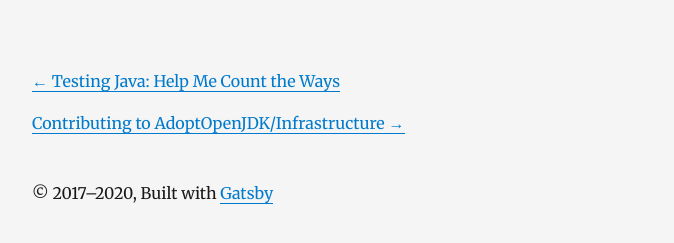
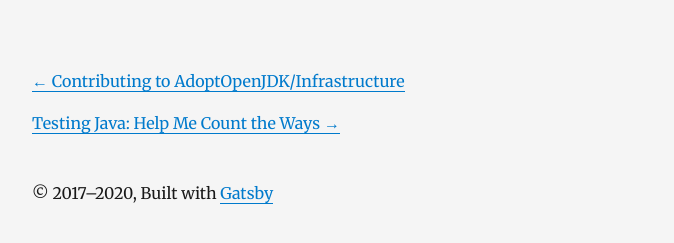
Before and after one commit to adoptium/blog.adoptium.net, a Gatsby site: page /2018/02/adding-third-party-application-tests-adoptopenjdk/ in a window 1280 px wide. Shown: the part 1361-1604 px from the top of the page, without its empty margins (293-967 px from the left). Built offline with nearby package versions, Linux system fonts and the light colour scheme; Gatsby itself is replaced by a stand-in of ours; some packages are replaced by stand-ins of ours.

Commit message:
Flip previous/next article
Makes more sense with the next article pointing to the left because the newest articles are on top (first page).

```diff
--- a/src/templates/blog-post.js
+++ b/src/templates/blog-post.js
@@ -71,16 +71,16 @@ const BlogPostTemplate = ({ data, pageContext, location }) => {
           }}
         >
           <li>
-            {previous && (
-              <Link to={previous.fields.postPath} rel="prev">
-                ← {previous.frontmatter.title}
+            {next && (
+              <Link to={next.fields.postPath} rel="next">
+                ← {next.frontmatter.title}
               </Link>
             )}
           </li>
           <li>
-            {next && (
-              <Link to={next.fields.postPath} rel="next">
-                {next.frontmatter.title} →
+            {previous && (
+              <Link to={previous.fields.postPath} rel="prev">
+                {previous.frontmatter.title} →
               </Link>
             )}
           </li>
```
